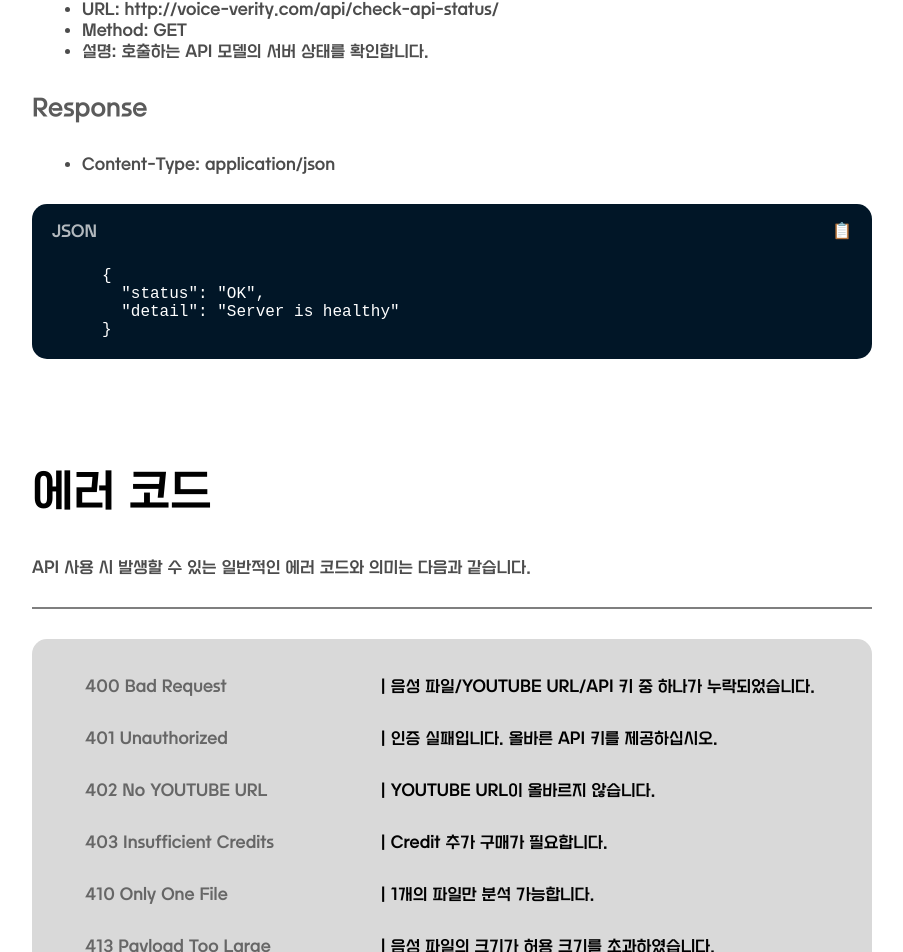
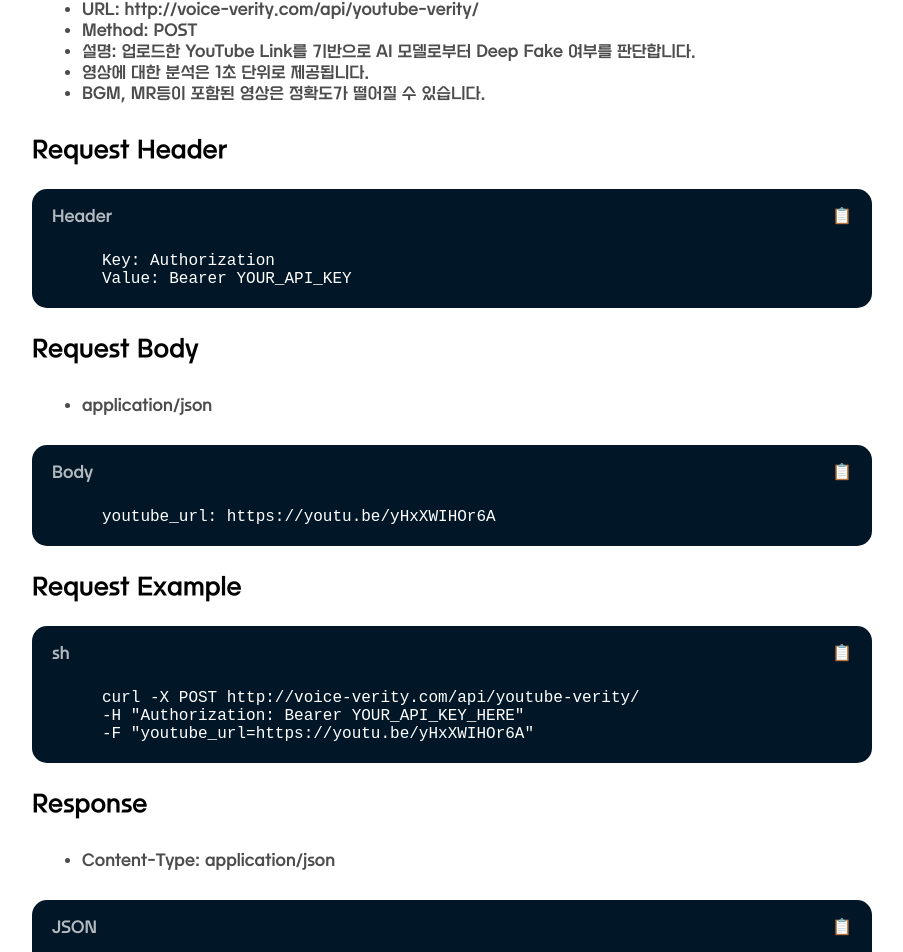
Before and after one commit to kyudori/KT_AIVLE_School_Big_Project, a Next.js app in the folder frontend/: page /docs in a window 1280 px wide. Shown: the part 3371-4323 px from the top of the page, without its empty margins (368-1271 px from the left). Built offline with nearby package versions, Linux system fonts and the light colour scheme.

Commit message:
api
Signed-off-by: Han Kyuhyun <khh5345@naver.com>

```diff
--- a/frontend/pages/docs.js
+++ b/frontend/pages/docs.js
@@ -192,7 +192,7 @@ export default function Documentation() {
               <h2>엔드 포인트</h2>
               <hr />
               <div style={{ marginBottom: "50px" }}>
-                <h3>1. 분석(Predict)</h3>
+                <h3>1. 음성 파일 분석</h3>
                 <ul>
                   <li>URL: http://voice-verity.com/api/voice-verity/</li>
                   <li>Method: POST</li>
@@ -227,8 +227,7 @@ Value: Bearer YOUR_API_KEY`)
                     <p>Body</p>
                     <span
                       onClick={() =>
-                        handleCopyClick(`multipart/form-data
-Key: file
+                        handleCopyClick(`Key: file
 Value: YOUR_AUDIO_FILE.wav`)
                       }
                     >
@@ -302,7 +301,114 @@ Value: YOUR_AUDIO_FILE.wav`)
                 </div>
               </div>
               <div style={{ height: "20px" }} />
-              <h3>2. 상태(Status)</h3>
+              <h3>2. YouTube 영상 분석</h3>
+<ul>
+  <li>URL: http://voice-verity.com/api/youtube-verity/</li>
+  <li>Method: POST</li>
+  <li>
+    설명: 업로드한 YouTube Link를 기반으로 AI 모델로부터 Deep Fake 여부를 판단합니다.
+  </li>
+  <li>영상에 대한 분석은 1초 단위로 제공됩니다.</li>
+  <li>BGM, MR등이 포함된 영상은 정확도가 떨어질 수 있습니다.</li>
+</ul>
+<h3>Request Header</h3>
+<div className={styles.codeEX}>
+  <div className={styles.codetop}>
+    <p>Header</p>
+    <span
+      onClick={() =>
+        handleCopyClick(`Key: Authorization
+Value: Bearer YOUR_API_KEY`)
+      }
+    >
+      📋
+    </span>
+  </div>
+  <pre>Key: Authorization{`\n`}Value: Bearer YOUR_API_KEY</pre>
+</div>
+<h3>Request Body</h3>
+<ul>
+  <li>application/json</li>
+</ul>
+<div className={styles.codeEX}>
+  <div className={styles.codetop}>
+    <p>Body</p>
+    <span
+      onClick={() =>
+        handleCopyClick(`youtube_url: https://youtu.be/yHxXWIHOr6A`)
+      }
+    >
+      📋
+    </span>
+  </div>
+  <pre>youtube_url: https://youtu.be/yHxXWIHOr6A</pre>
+</div>
+<h3>Request Example</h3>
+<div className={styles.codeEX}>
+  <div className={styles.codetop}>
+    <p>sh</p>
+    <span
+      onClick={() =>
+        handleCopyClick(`curl -X POST http://voice-verity.com/api/youtube-verity/
+-H "Authorization: Bearer YOUR_API_KEY_HERE"
+-F "youtube_url=https://youtu.be/yHxXWIHOr6A"`)
+      }
+    >
+      📋
+    </span>
+  </div>
+  <pre>{`curl -X POST http://voice-verity.com/api/youtube-verity/
+-H "Authorization: Bearer YOUR_API_KEY_HERE"
+-F "youtube_url=https://youtu.be/yHxXWIHOr6A"`}</pre>
+</div>
+<h3>Response</h3>
+<ul>
+  <li>Content-Type: application/json</li>
+</ul>
+<div className={styles.codeEX}>
+  <div className={styles.codetop}>
+    <p>JSON</p>
+    <span
+      onClick={() =>
+        handleCopyClick(`{
+  "predictions": [
+    1.0,
+    0.12,
+    0.23,
+    0.984,
+    0.988,
+    0.993,
+    0.997,
+    0.817
+  ],
+  "fake_cnt": 6,
+  "real_cnt": 2,
+  "analysis_result": "Fake"
+}`)
+      }
+    >
+      📋
+    </span>
+  </div>
+  <pre>{`{
+  "predictions": [
+    1.0,
+    0.12,
+    0.23,
+    0.984,
+    0.988,
+    0.993,
+    0.997,
+    0.817
+  ],
+  "fake_cnt": 6,
+  "real_cnt": 2,
+  "analysis_result": "Fake"
+}`}</pre>
+</div>
+              <div style={{ height: "20px" }} />
+
+              <h3>3. 서버 상태 체크(Status)</h3>
               <ul>
                 <li>URL: http://voice-verity.com/api/check-api-status/</li>
                 <li>Method: GET</li>
--- a/frontend/pages/try.js
+++ b/frontend/pages/try.js
@@ -472,7 +472,7 @@ export default function TryVoice() {
               <p style={{ color: "#666" }}>
                 {inputType === "file"
                   ? "200MB 이내의 음성 파일로 제한(파일: .wav, .mp3, .m4a)"
-                  : "영상의 길이가 길수록 분석 시간이 오래 소요됩니다!"}
+                  : "BGM이 섞인 영상은 분류가 어렵습니다!"}
               </p>
               <button type="submit" className={styles.startDetectionButton}>▶ Start Detection</button>
             </form>
```
